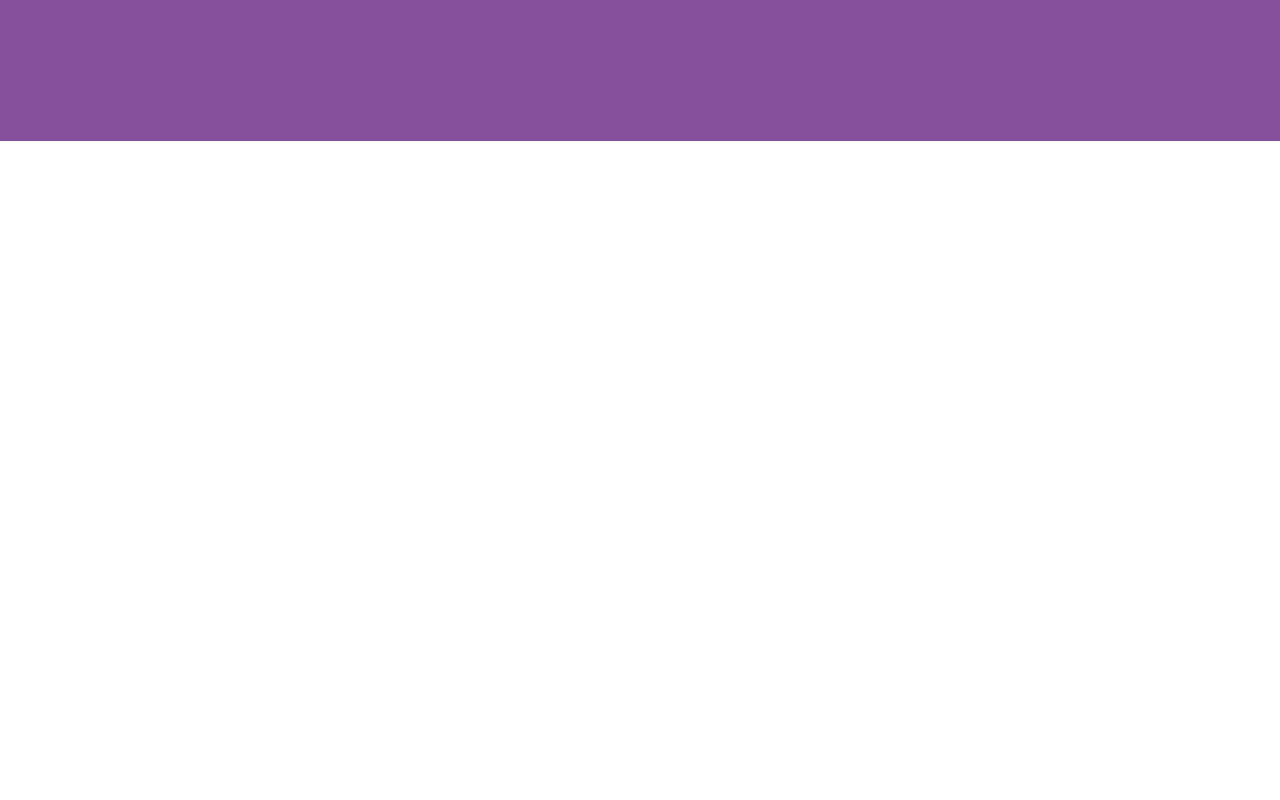
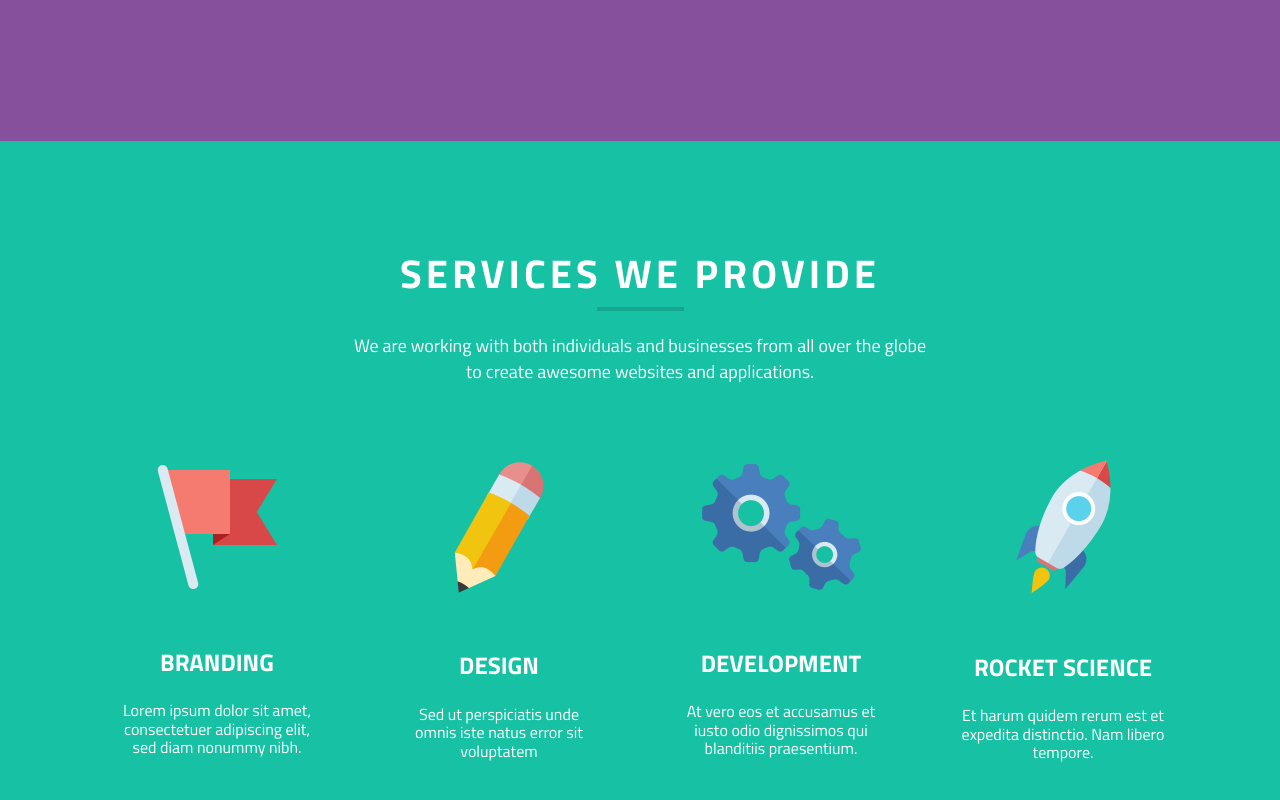
Before and after one commit to g322h/cuda, a website: page app/index.html in a window 1280 px wide. Shown: the part 518-1318 px from the top of the page. Before the commit the page ends 800 px from the top, so only its background shows below. Drawn offline with nearby package versions, Linux system fonts and the light colour scheme; files that its build step writes are made by us from their sources.

Commit message:
added services section

```diff
--- a/app/index.html
+++ b/app/index.html
@@ -46,6 +46,66 @@
         </div>
     </header>
 
+    <section class="services">
+        <div class="container">
+            <div class="services__inner">
+                <div class="services__name">
+                    <div class="services__name-title title">
+                        SERVICES WE PROVIDE
+                    </div>
+                    <div class="services__name-text">
+                        We are working with both individuals and businesses from all over the globe
+                        to create awesome websites and applications.
+                    </div>
+                </div>
+                <div class="services__content">
+
+                    <div class="services__item">
+                        <img src="images/services/item-1.png" alt="">
+                        <div class="services__item-title">
+                            Branding
+                        </div>
+                        <div class="services__item-text">
+                            Lorem ipsum dolor sit amet,
+                            consectetuer adipiscing elit, sed diam nonummy nibh.
+                        </div>
+                    </div>
+
+                    <div class="services__item">
+                        <img src="images/services/item-2.png" alt="">
+                        <div class="services__item-title">
+                            Design
+                        </div>
+                        <div class="services__item-text">
+                            Sed ut perspiciatis unde omnis iste natus error sit voluptatem
+                        </div>
+                    </div>
+
+                    <div class="services__item">
+                        <img src="images/services/item-3.png" alt="">
+                        <div class="services__item-title">
+                            Development
+                        </div>
+                        <div class="services__item-text">
+                            At vero eos et accusamus et iusto odio dignissimos qui blanditiis praesentium.
+                        </div>
+                    </div>
+
+                    <div class="services__item">
+                        <img src="images/services/item-4.png" alt="">
+                        <div class="services__item-title">
+                            ROCKET SCIENCE
+                        </div>
+                        <div class="services__item-text">
+                            Et harum quidem rerum est et expedita distinctio. Nam libero tempore.
+                        </div>
+                    </div>
+
+                </div>
+            </div>
+        </div>
+    </section>
+
 
 
 
--- a/app/scss/_global.scss
+++ b/app/scss/_global.scss
@@ -33,3 +33,22 @@ body {
     margin: 0 auto;
     padding: 0 20px;
 }
+
+.title {
+    font-size: 40px;
+    padding-bottom: 14px;
+    font-weight: 700;
+    position: relative;
+    margin-bottom: 22px;
+    letter-spacing: 4px;
+    &::after {
+        content: '';
+        position: absolute;
+        top: 56px;
+        right: 481px;
+        height: 4px;
+        width: 87px;
+        background-color: rgb(0, 0, 0);
+        opacity: 0.149;
+    }
+}
--- a/app/scss/style.scss
+++ b/app/scss/style.scss
@@ -57,3 +57,54 @@
 }
 
 // end header
+
+// start services
+
+.services {
+    background-color: #17c2a4;
+    &__inner {
+        padding: 110px 25px;
+    }
+    &__name {
+        text-align: center;
+        &-title {
+            color: #fff;
+            text-transform: uppercase;
+        }
+        &-text {
+            width: 591px;
+            color: #fff;
+            margin-left: auto;
+            margin-right: auto;
+            line-height: 26px;
+            margin-bottom: 75px;
+        }
+    }
+    &__content {
+        display: flex;
+        justify-content: space-between;
+        align-items: center;
+    }
+    &__item {
+        max-width: 204px;
+        text-align: center;
+        img {
+            margin-bottom: 55px;
+        }
+        &-title {
+            text-transform: uppercase;
+            font-size: 24px;
+            font-weight: 700;
+            color: #fff;
+            margin-bottom: 25px;
+        }
+        &-text {
+            font-size: 16px;
+            font-weight: 300;
+            color: #fff;
+            padding-bottom: 16px;
+        }
+    }
+}
+
+// end services
```
Also changed, not shown: app/images/services/Untitled-1.svg (added), app/images/services/item-1.png (added), app/images/services/item-2.png (added), app/images/services/item-3.png (added), app/images/services/item-4.png (added).
